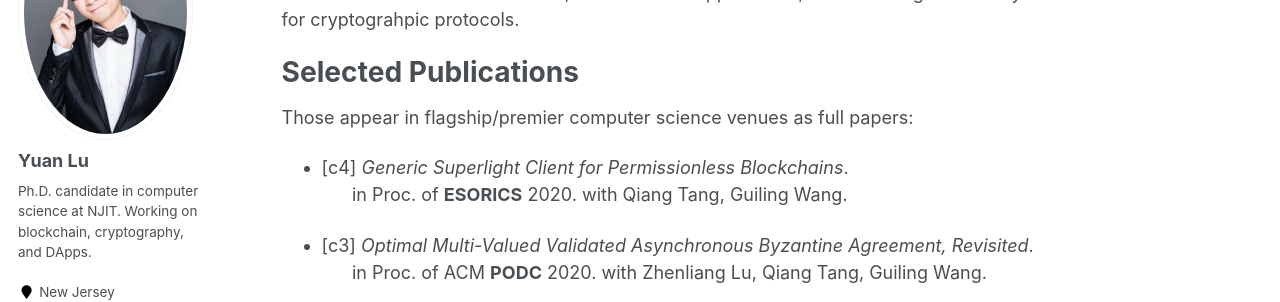
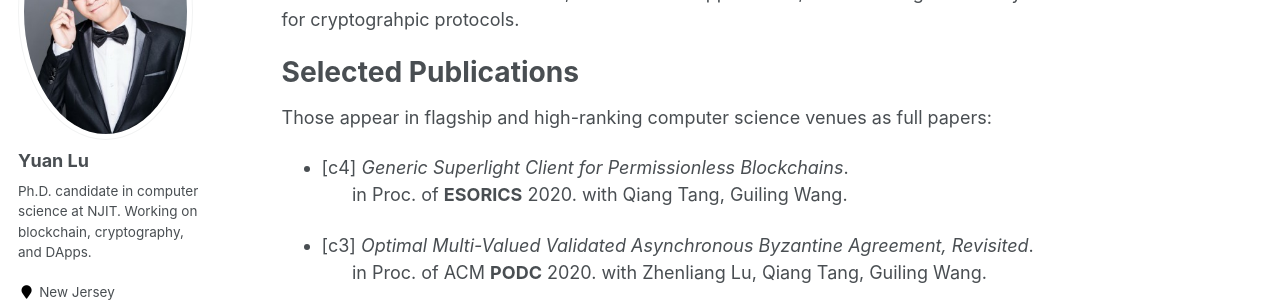
Before and after one commit to yylluu/yylluu.github.io, a Jekyll site: the page built from _pages/about.md, in a window 1280 px wide and 900 px high, scrolled down 375 px. Shown: the part 153-455 px from the top of the window. Built offline with Jekyll 4.4.1, drawn with Linux system fonts in a browser that asks for light colours.

Commit message:
Update about.md

```diff
--- a/_pages/about.md
+++ b/_pages/about.md
@@ -23,7 +23,7 @@ In greater detail, I am working with [Professor Guiling Wang](https://web.njit.e
 
 Selected Publications
 ======
-Those appear in flagship/premier computer science venues as full papers:
+Those appear in flagship and high-ranking computer science venues as full papers:
 
 - [c4] *Generic Superlight Client for Permissionless Blockchains*.
      &nbsp; &nbsp; &nbsp; in Proc. of **ESORICS** 2020. with Qiang Tang, Guiling Wang.
```
